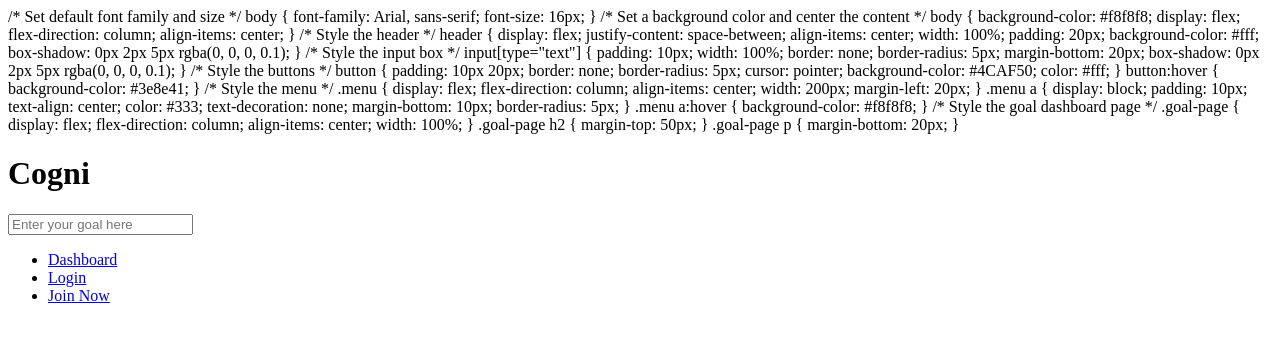
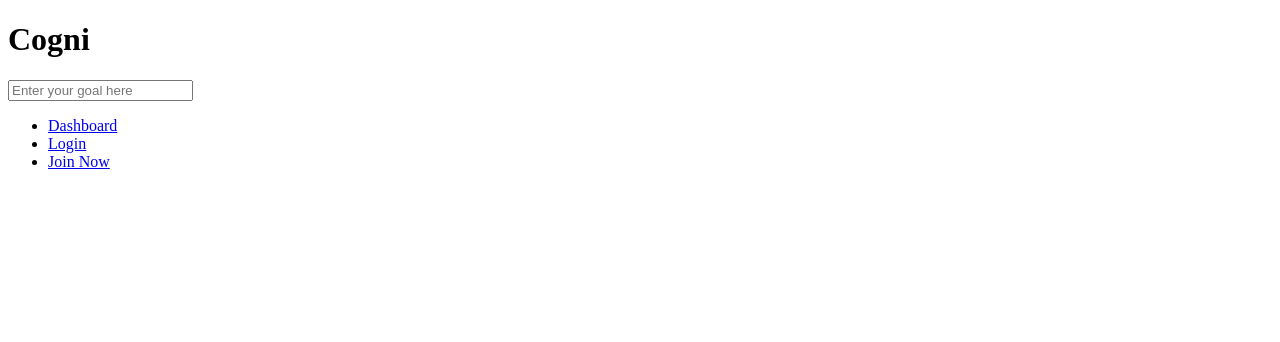
Before and after one commit to selimerenefe/selim, a plain HTML site: page index.html in a window 1280 px wide. Drawn offline with Linux system fonts and the light colour scheme.

Commit message:
Update index.html

```diff
--- a/index.html
+++ b/index.html
@@ -2,95 +2,8 @@
 <html>
 <head>
 	<title>Cogni - Goal Tracking Companion</title>
-<styles>
-/* Set default font family and size */
-body {
-  font-family: Arial, sans-serif;
-  font-size: 16px;
-}
 
-/* Set a background color and center the content */
-body {
-  background-color: #f8f8f8;
-  display: flex;
-  flex-direction: column;
-  align-items: center;
-}
-
-/* Style the header */
-header {
-  display: flex;
-  justify-content: space-between;
-  align-items: center;
-  width: 100%;
-  padding: 20px;
-  background-color: #fff;
-  box-shadow: 0px 2px 5px rgba(0, 0, 0, 0.1);
-}
-
-/* Style the input box */
-input[type="text"] {
-  padding: 10px;
-  width: 100%;
-  border: none;
-  border-radius: 5px;
-  margin-bottom: 20px;
-  box-shadow: 0px 2px 5px rgba(0, 0, 0, 0.1);
-}
-
-/* Style the buttons */
-button {
-  padding: 10px 20px;
-  border: none;
-  border-radius: 5px;
-  cursor: pointer;
-  background-color: #4CAF50;
-  color: #fff;
-}
-
-button:hover {
-  background-color: #3e8e41;
-}
-
-/* Style the menu */
-.menu {
-  display: flex;
-  flex-direction: column;
-  align-items: center;
-  width: 200px;
-  margin-left: 20px;
-}
-
-.menu a {
-  display: block;
-  padding: 10px;
-  text-align: center;
-  color: #333;
-  text-decoration: none;
-  margin-bottom: 10px;
-  border-radius: 5px;
-}
-
-.menu a:hover {
-  background-color: #f8f8f8;
-}
-
-/* Style the goal dashboard page */
-.goal-page {
-  display: flex;
-  flex-direction: column;
-  align-items: center;
-  width: 100%;
-}
-
-.goal-page h2 {
-  margin-top: 50px;
-}
-
-.goal-page p {
-  margin-bottom: 20px;
-}
-</styles>
+    <link rel="stylesheet" href="styles.css">
 
 <script>
 const goalForm = document.getElementById('goal-form');
```
